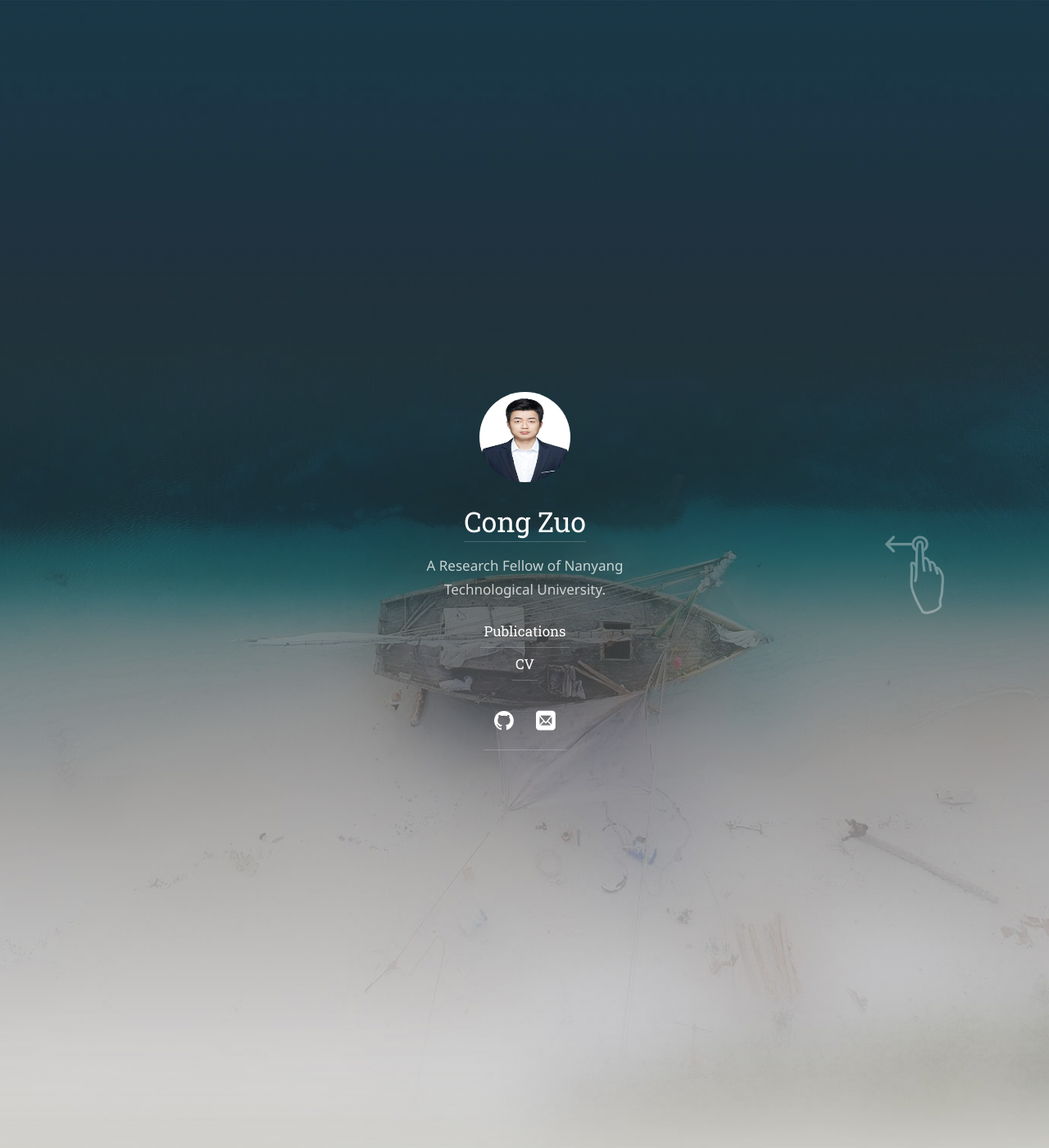
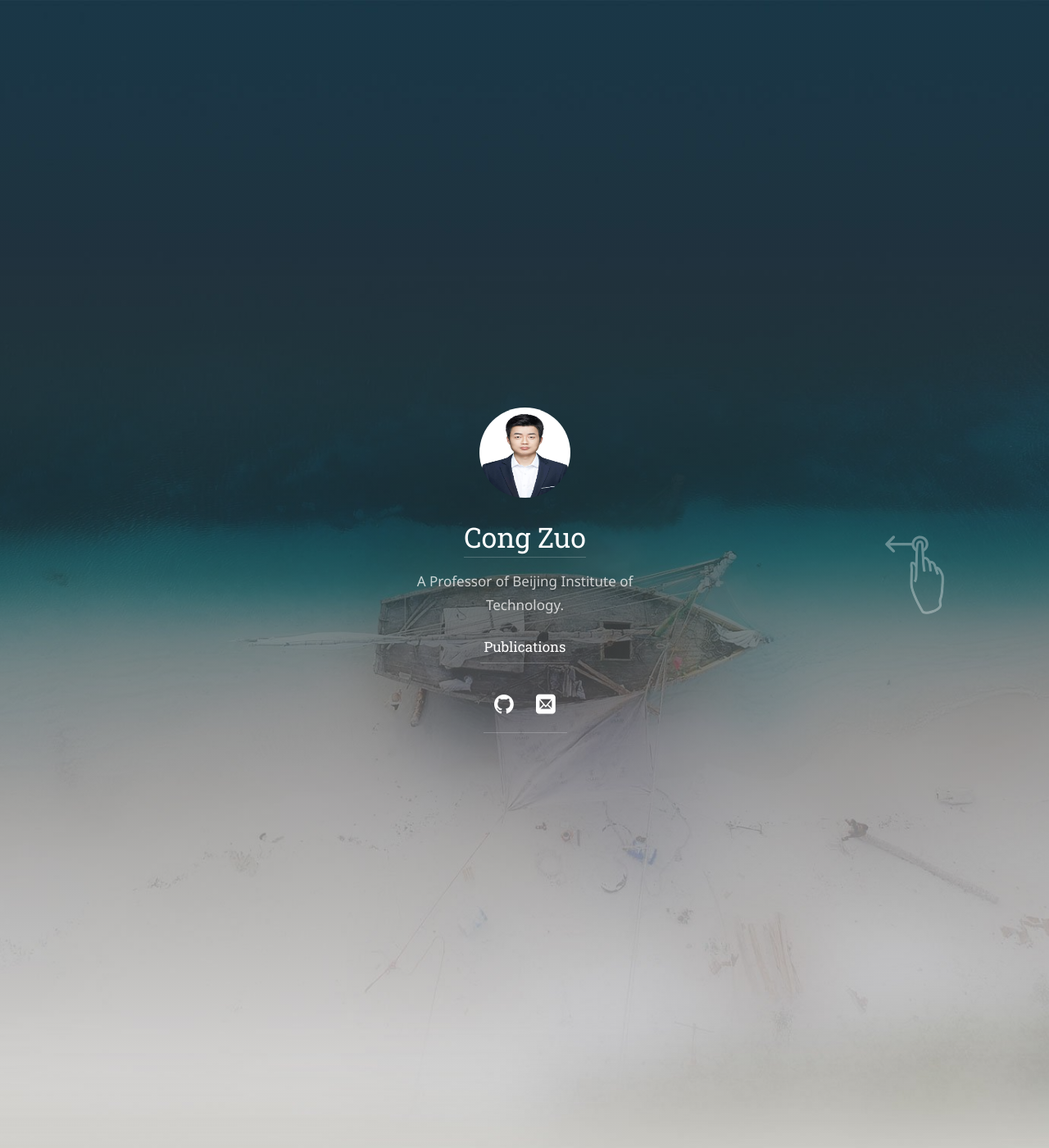
Before and after one commit to zuocong10/zuocong10.github.io, a Jekyll site: the page built from index.html, in a window 1280 px wide and 1400 px high. Shown: the whole window at 82% size. Built offline with Jekyll 4.4.1, drawn with Linux system fonts in a browser that asks for light colours; some web fonts are replaced; the list of posts is cut into pages by our own code; some of the changed text lies outside the part shown.

```diff
--- a/_config.yml
+++ b/_config.yml
@@ -28,7 +28,7 @@ description:           >
 
 # A shorter description for the sidebar.
 tagline:               >
- A Research Fellow of Nanyang Technological University.
+ A Professor of Beijing Institute of Technology.
 
 # A list of keywords for your blog
 keywords:              []
@@ -41,7 +41,7 @@ logo:                  /assets/icons/CongZuo.png
 # This should be the same author as first entry in `_data/authors.yml`.
 author:
   name:                Cong Zuo
-  email:             <cong.zuo@monash.edu>
+  email:             <zuocong10@gmail.com>
   # Used by `jekyll-seo-tag`:
   # twitter:             <username>
 
@@ -49,8 +49,8 @@ author:
 menu:
   - title:             Publications
     url:               /publications/
-  - title:             CV
-    url:               /cv/
+  #- title:             CV
+  #  url:               /cv/
   #- title:             Documentation
   #  url:               /docs/
   #- title:             About
--- a/index.html
+++ b/index.html
@@ -12,19 +12,9 @@ image: /assets/img/blog/Koala.jpg
 cover: true
 ---
 
-I got my Ph.D. degree from Monash University in 2020, and now I am a <b>Research Fellow</b> at Nanyang Technological University. <br/> <br/>
+I got my Ph.D. degree from Monash University, Australia, in 2020. I am currently a <b>Professor</b> at the School of Cyberspace Science and Technology, Beijing Institute of Technology (BIT), China. Prior to joining BIT, he worked as a Research Fellow at Nanyang Technological University, Singapore, from 2021 to 2022. <br/> <br/>
 
-My research interest is on cybersecurity, in particular Database Security, Data Privacy Cloud Security and Applied Cryptography. I have published a number of papers in top security conferences or journals such as <b>ACM CCS</b>, <b>ESORICS</b>, <b>IEEE Trans. Dependable and Secure Computing</b>, <b>IEEE Trans. Information Forensics and Security</b>.  During my Ph. D. study, I mainly focus on developing new and advanced data privacy protocols such as searchable symmetric encryption (SSE), which enables the cloud to search any encrypted data without knowing the content and the query while preserving practicality and efficiency.  Currently, I am learning MPC in the head and try to use the technique to improve SSE. At the same time, I am participating in a joint project of NTU-PayPal, which helps PayPal develop a secure MPC cryptosystem.  In this project, I need to prepare the documents (i.e., slides) and communicate with the people from the PayPal side to help them understand the underlying scheme. <br/><br/>
-
-Very recently, I also tried to explore other de-centralized encrypted database systems such as those implemented with blockchain, and I was actively involved in the research of privacy-preserving contact tracing, which will have an important impact to the society during the outbreak of COVID-19. <br/><br/>
-
-In terms of supervision experience, I have co-supervised two master students. One of the students, Randolph Loh from Monash University, has graduated in 2019. Another student, Zhimei Sui from East China Normal University, has visited Monash in 2018 and graduated in 2019. During the supervision, I have two joint papers with them, respectively. <br/><br/>
-
-Until today, I have received more than <b>700 citations</b> and my <b>H-index</b> is <b>10</b>, according to Google Scholar.
-
-
+ My research interests include applied cryptography, federated learning, database security, privacy and trust related to service computing. I have published many papers in top-tier journals and conferences, such as <b>IEEE TIFS, IEEE TDSC, IEEE TCC, IEEE TETC, ACM CCS, and ESORICS</b>. I have served as a Session Chair or Program Committee member for several international conferences, including PROVSEC 2019, NSS 2019, PST 2021, PROVSEC 2021, ADIoT 2022, ACNS-SCI 2023, and PST 2023, ICICS 2025, and SciSec 2026. I also served as an Assistant Guest Editor for the special issue “Emerging Cryptographic Protocols for Blockchain and Its Applications” in MDPI Cryptography, and is a reviewer for leading journals and conferences such as IEEE TIFS, TDSC, TSC, Eurocrypt, and AsiaCrypt.
 <br/> <br/>
 
-<img src="/assets/img/blog/Koala.jpg"/>
-
-<I>Kuranda Koala Gardens, Cairns, Australia, Oct 3, 2019.</I>
+<img src="/assets/img/blog/CongZuo.jpeg"/>
```
Also changed, not shown: _featured_categories/publications.md (+1 -1 lines), .scripts/build-css.js (added), assets/img/blog/CongZuo.jpeg (added), assets/img/blog/Koala.jpg (deleted), 3 other files.
